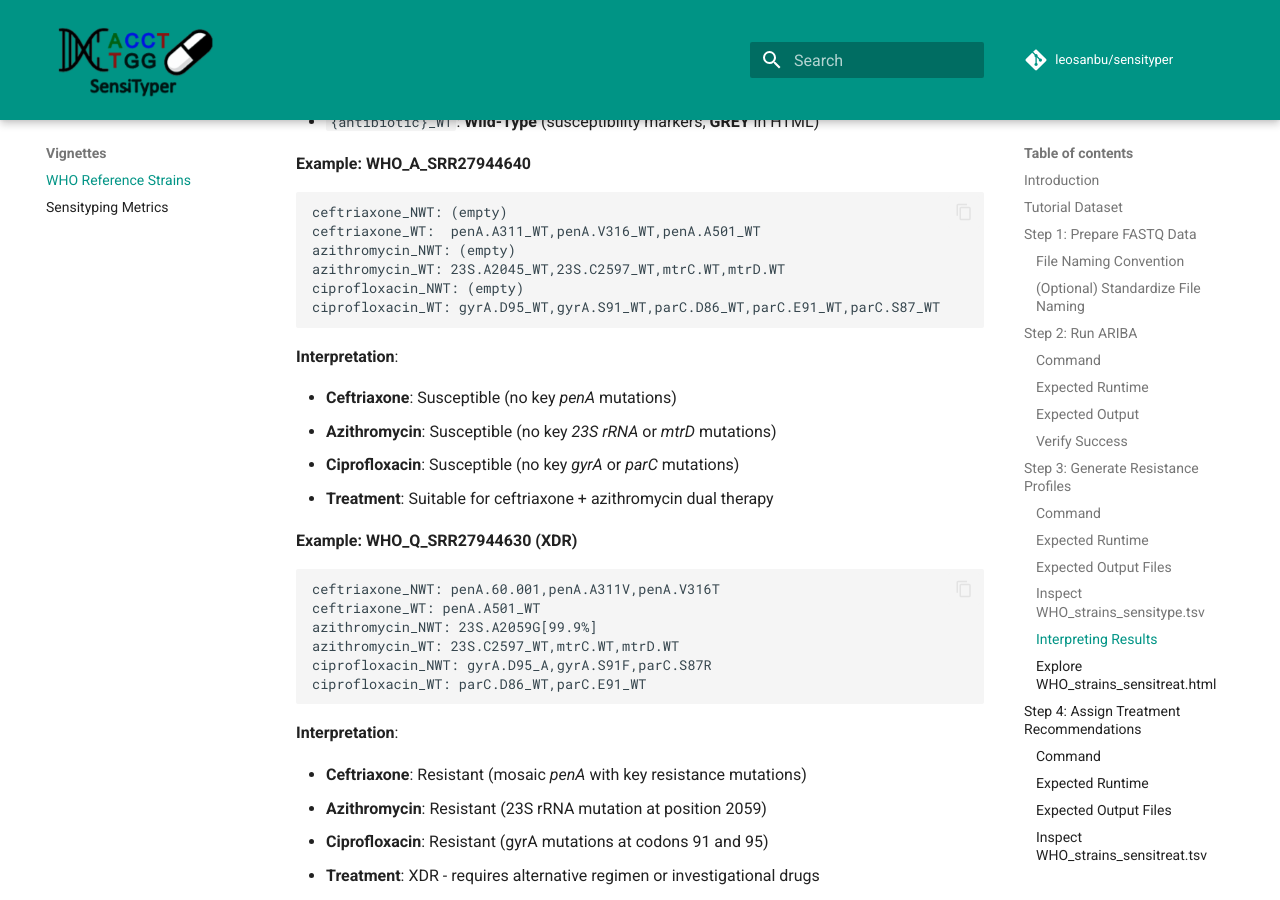
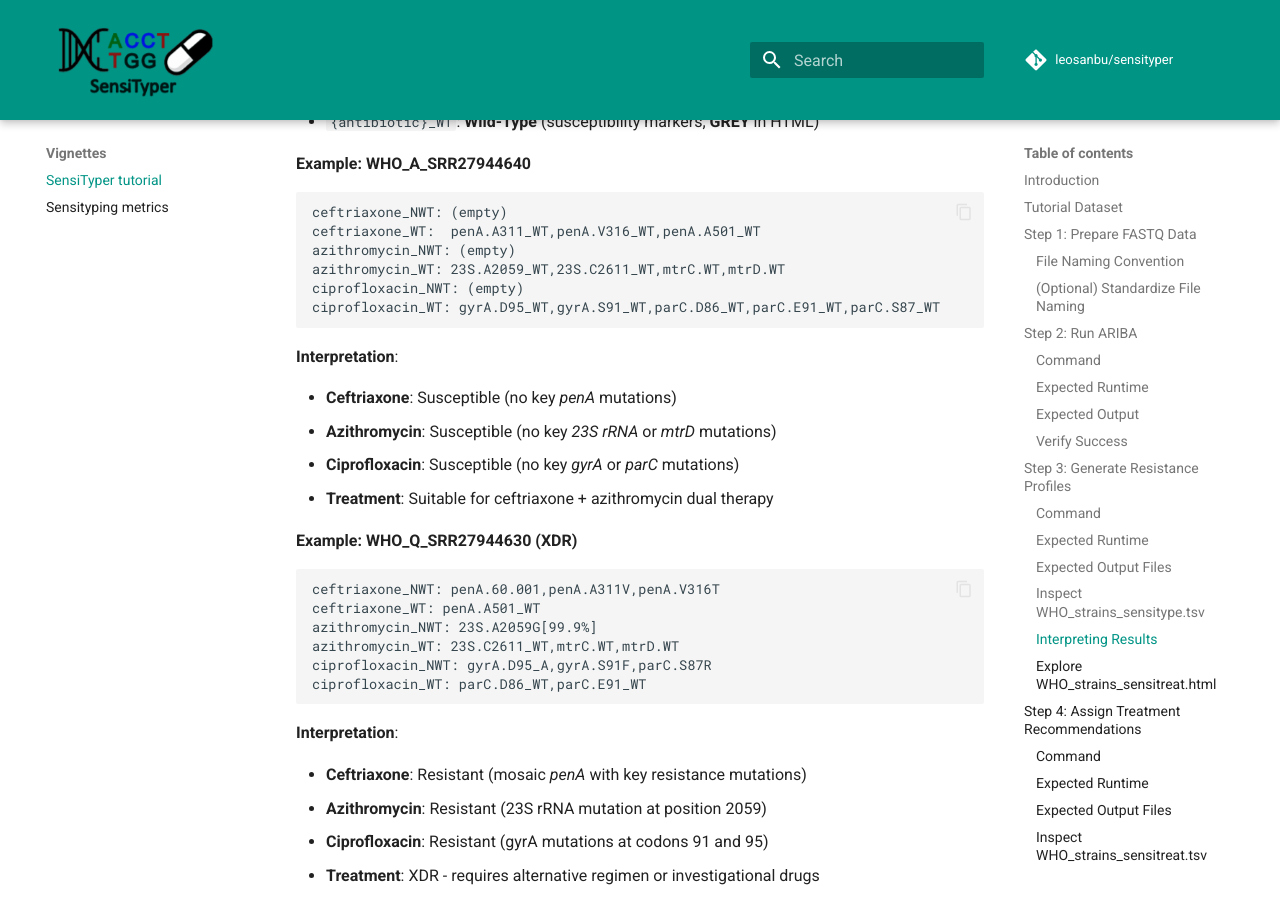
Before and after one commit to leosanbu/sensityper, an MkDocs documentation site: the page built from docs/who-vignette.md, in a window 1280 px wide and 900 px high, scrolled down 5446 px. Built offline with MkDocs 1.6.1 and Material for MkDocs 9.7.7, drawn with Linux system fonts in a browser that asks for light colours; comment, search, counter and statistics services are not loaded.

````diff
--- a/docs/who-vignette.md
+++ b/docs/who-vignette.md
@@ -203,7 +203,7 @@
 ceftriaxone_NWT: (empty)
 ceftriaxone_WT:  penA.A311_WT,penA.V316_WT,penA.A501_WT
 azithromycin_NWT: (empty)
-azithromycin_WT: 23S.A2045_WT,23S.C2597_WT,mtrC.WT,mtrD.WT
+azithromycin_WT: 23S.A2059_WT,23S.C2611_WT,mtrC.WT,mtrD.WT
 ciprofloxacin_NWT: (empty)
 ciprofloxacin_WT: gyrA.D95_WT,gyrA.S91_WT,parC.D86_WT,parC.E91_WT,parC.S87_WT
 ```
@@ -220,7 +220,7 @@
 ceftriaxone_NWT: penA.60.001,penA.A311V,penA.V316T
 ceftriaxone_WT: penA.A501_WT
 azithromycin_NWT: 23S.A2059G[99.9%]
-azithromycin_WT: 23S.C2597_WT,mtrC.WT,mtrD.WT
+azithromycin_WT: 23S.C2611_WT,mtrC.WT,mtrD.WT
 ciprofloxacin_NWT: gyrA.D95_A,gyrA.S91F,parC.S87R
 ciprofloxacin_WT: parC.D86_WT,parC.E91_WT
 ```
--- a/mkdocs.yml
+++ b/mkdocs.yml
@@ -22,8 +22,8 @@
 nav:
   - Home: index.md
   - Vignettes:
-    - WHO Reference Strains: who-vignette.md
-    - Sensityping Metrics: metrics.md
+    - SensiTyper tutorial: who-vignette.md
+    - Sensityping metrics: metrics.md
 
 extra_css:
   - stylesheets/extra.css
````
Also changed, not shown: README.md (+12 -9 lines), docs/index.md (+11 -8 lines), 2 other files.
